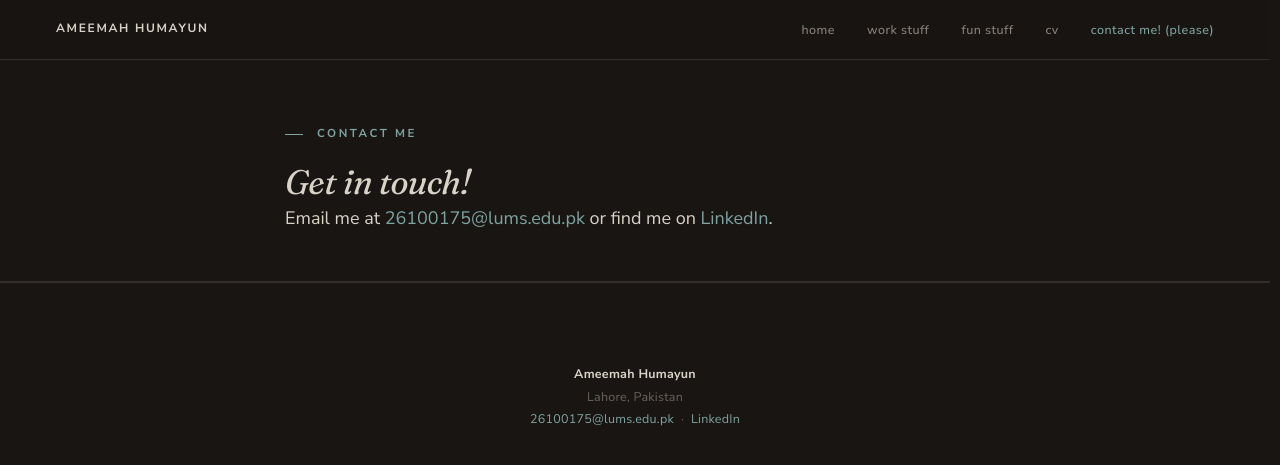
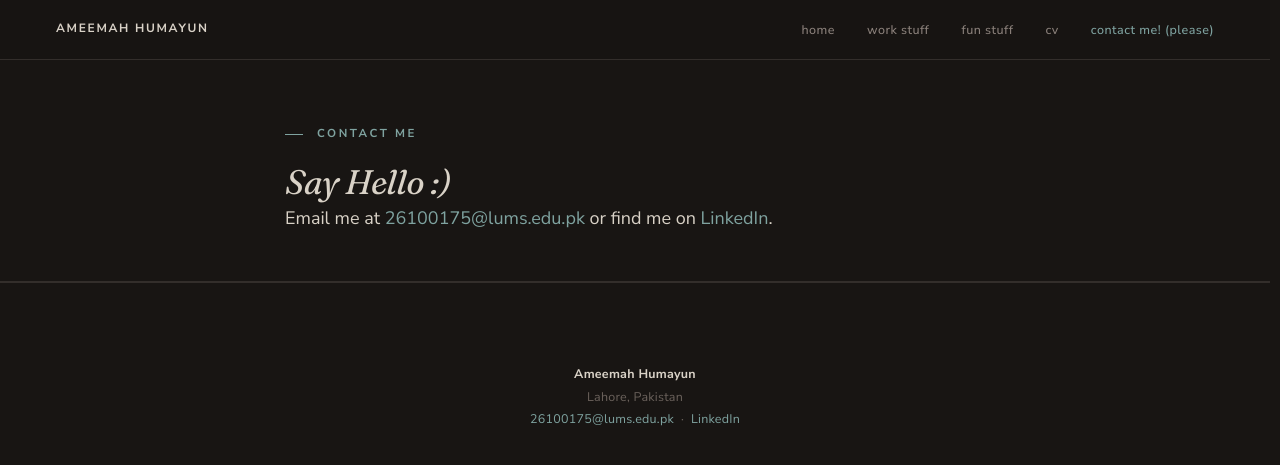
Before and after one commit to ameemahumayun/ameemahumayun.github.io, a Jekyll site: the page built from contact/index.html, in a window 1280 px wide. Shown: the top 465 px of the page. Built offline with Jekyll 4.4.1, drawn with Linux system fonts in a browser that asks for light colours.

Commit message:
Update index.html

```diff
--- a/contact/index.html
+++ b/contact/index.html
@@ -8,7 +8,7 @@ active: contact
 <header class="hero">
   <div class="hero__inner">
     <div class="eyebrow eyebrow-rule">contact me</div>
-    <h1 class="page-head__title"><span class="serif" style="color:var(--color-text-strong);">Get in touch!</span></h1>
+    <h1 class="page-head__title"><span class="serif" style="color:var(--color-text-strong);">Say Hello :)</span></h1>
     <p class="lead" style="max-width:600px;">Email me at <a href="mailto:{{ site.email }}" style="color:var(--color-accent);">{{ site.email }}</a> or find me on <a href="{{ site.linkedin }}" target="_blank" rel="noopener" style="color:var(--color-accent);">LinkedIn</a>.</p>
   </div>
 </header>
```
